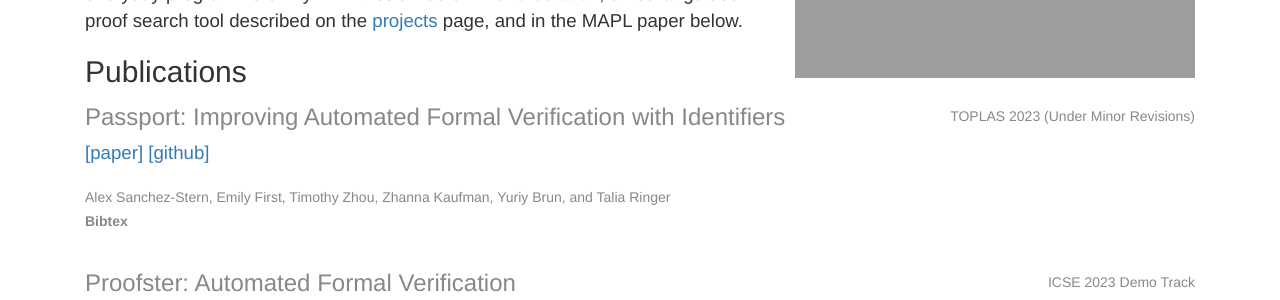
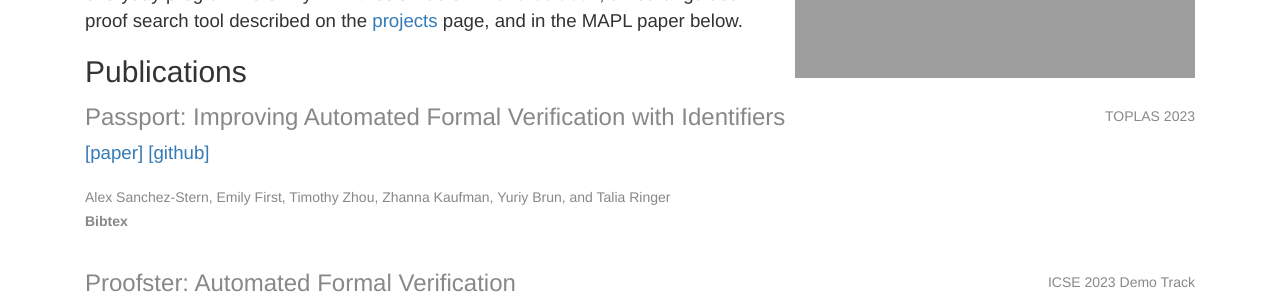
Before and after one commit to HazardousPeach/hazardouspeach.github.io, a Jekyll site: the page built from index.md, in a window 1280 px wide and 900 px high. Shown: the part 334-634 px from the top of the window. Built offline with Jekyll 4.4.1, drawn with Linux system fonts in a browser that asks for light colours; nearby versions of some CDN libraries.

Commit message:
Update TOPLAS paper with acceptance

```diff
--- a/_data/publications.yml
+++ b/_data/publications.yml
@@ -1,5 +1,5 @@
 - title: "Passport: Improving Automated Formal Verification with Identifiers"
-  conference: "TOPLAS 2023 (Under Minor Revisions)"
+  conference: "TOPLAS 2023"
   authors: Alex Sanchez-Stern, Emily First, Timothy Zhou, Zhanna Kaufman, Yuriy Brun, and Talia Ringer
   github: "https://github.com/LASER-UMASS/Passport"
   paper: "https://arxiv.org/abs/2204.10370"
```
Also changed, not shown: 2 other files.
